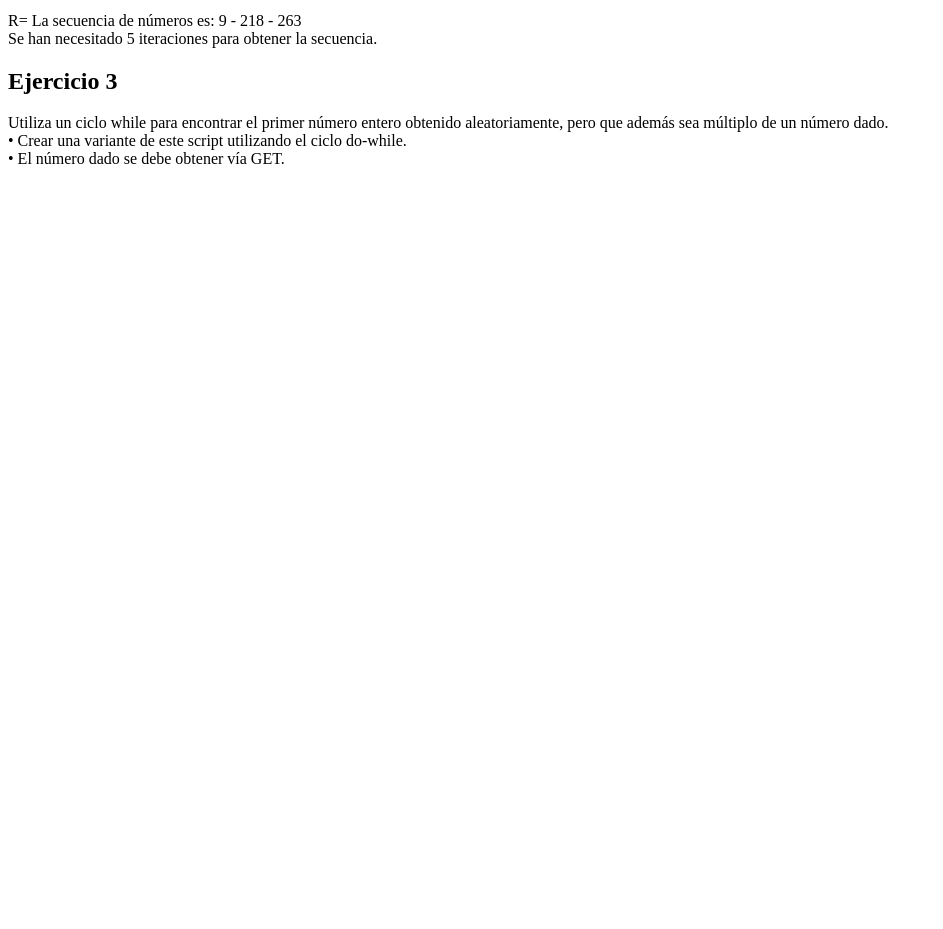
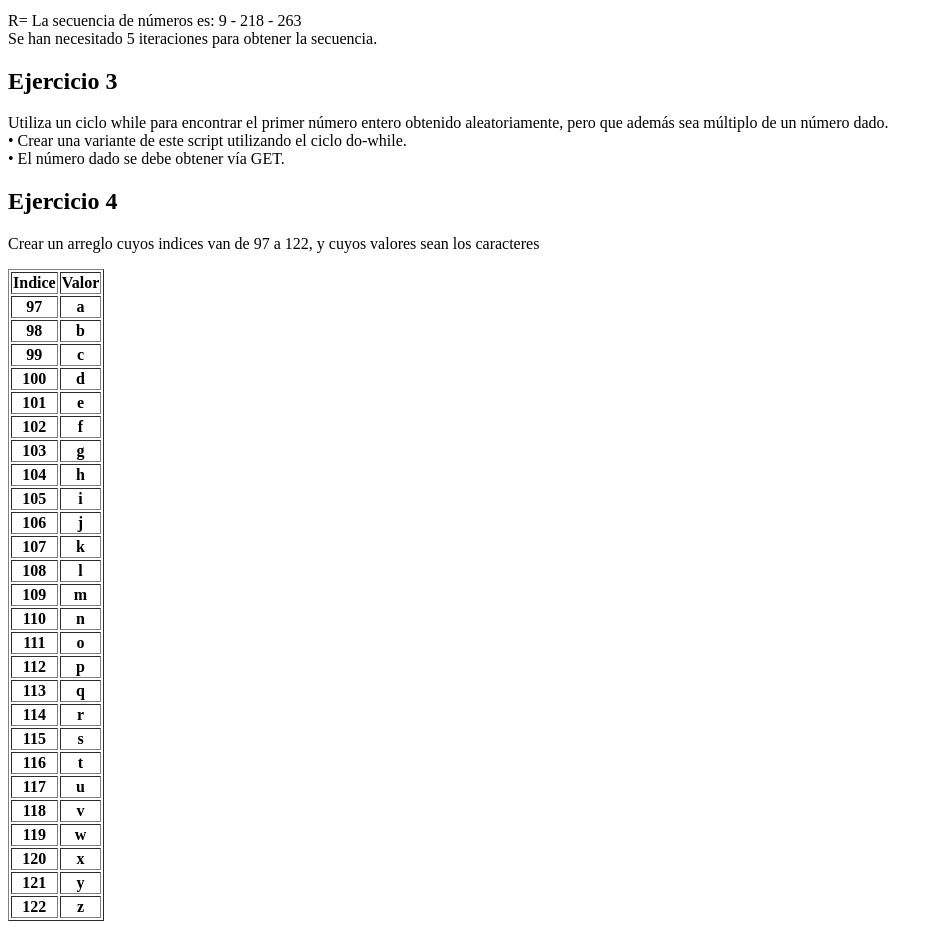
Before and after one commit to JuanfeRol/tecweb, a PHP site: page / in a window 1280 px wide. Shown: the part 174-1103 px from the top of the page, without its empty margins (0-943 px from the left). Before the commit the page ends 338 px from the top, so only its background shows below. Run offline with PHP 8.4, Linux system fonts and the light colour scheme; lists and menus that the app fills with data are empty.

Commit message:
Se creao funcion para el ejercicio 4

```diff
--- a/practicas/p07/index.php
+++ b/practicas/p07/index.php
@@ -36,6 +36,12 @@
         }
     ?>
 
+    <h2>Ejercicio 4</h2>
+    <p>Crear un arreglo cuyos indices van de 97 a 122, y cuyos valores sean los caracteres</p>
+    <?php
+        abecedario();
+    ?>
+
 
 
 </body>
--- a/practicas/p07/src/funciones.php
+++ b/practicas/p07/src/funciones.php
@@ -64,5 +64,25 @@ function enteroMultiploDW($num){
     echo 'Se han necesitado '.$contadorIteraciones.' iteraciones para obtener el número.<br>';
 }
 
+function abecedario(){
+    for ($i = 97; $i <= 122; $i++){
+        $matriz [$i] = chr($i);
+    };
+
+    //Tabla XHTML con los valores del abecedario usando ciclo foreach
+    echo '<table border="1">';
+    echo '<tr>';
+    echo '<th>Indice</th>';
+    echo '<th>Valor</th>';
+    echo '</tr>';
+    foreach ($matriz as $key => $value){
+        echo '<tr>';
+        echo '<th>'.$key.'</th>';
+        echo '<th>'.$value.'</th>';
+        echo '</tr>';
+    }
+    echo '</table>';
+
+}
 
 ?>
```
